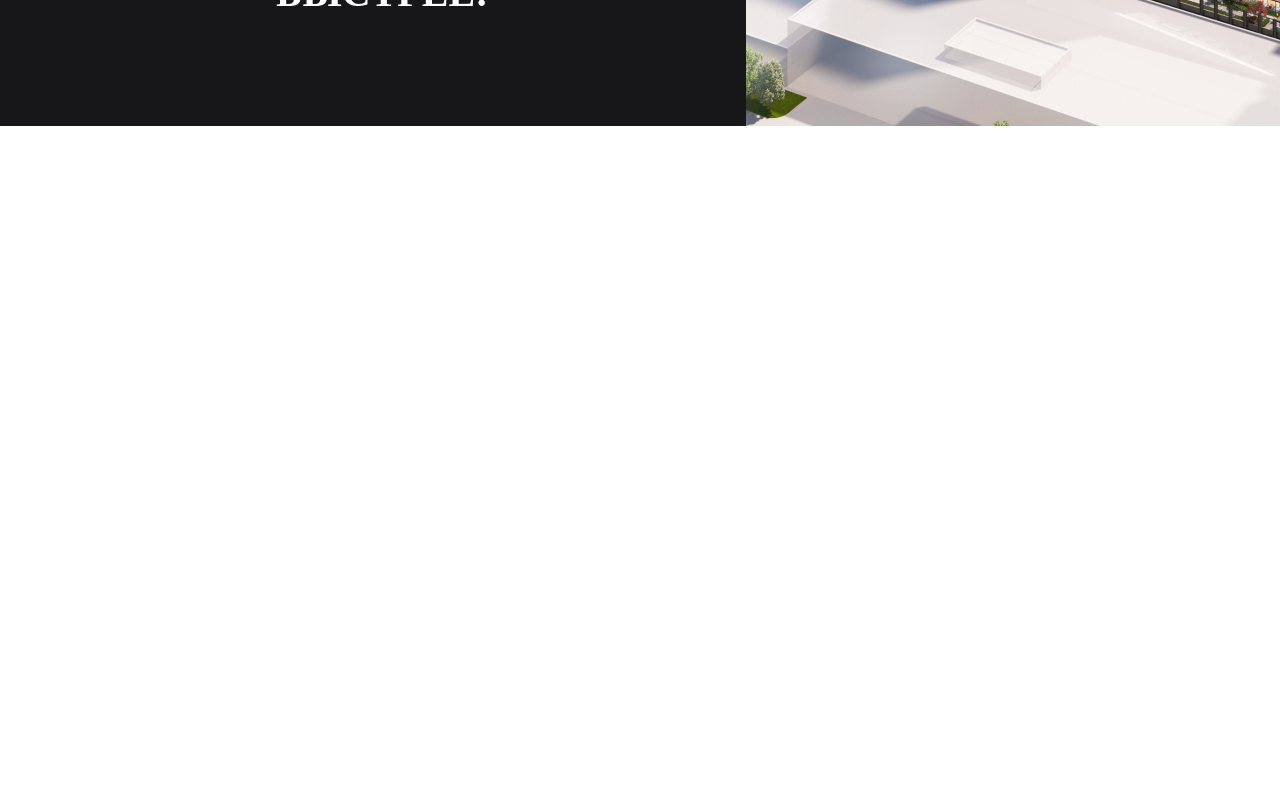
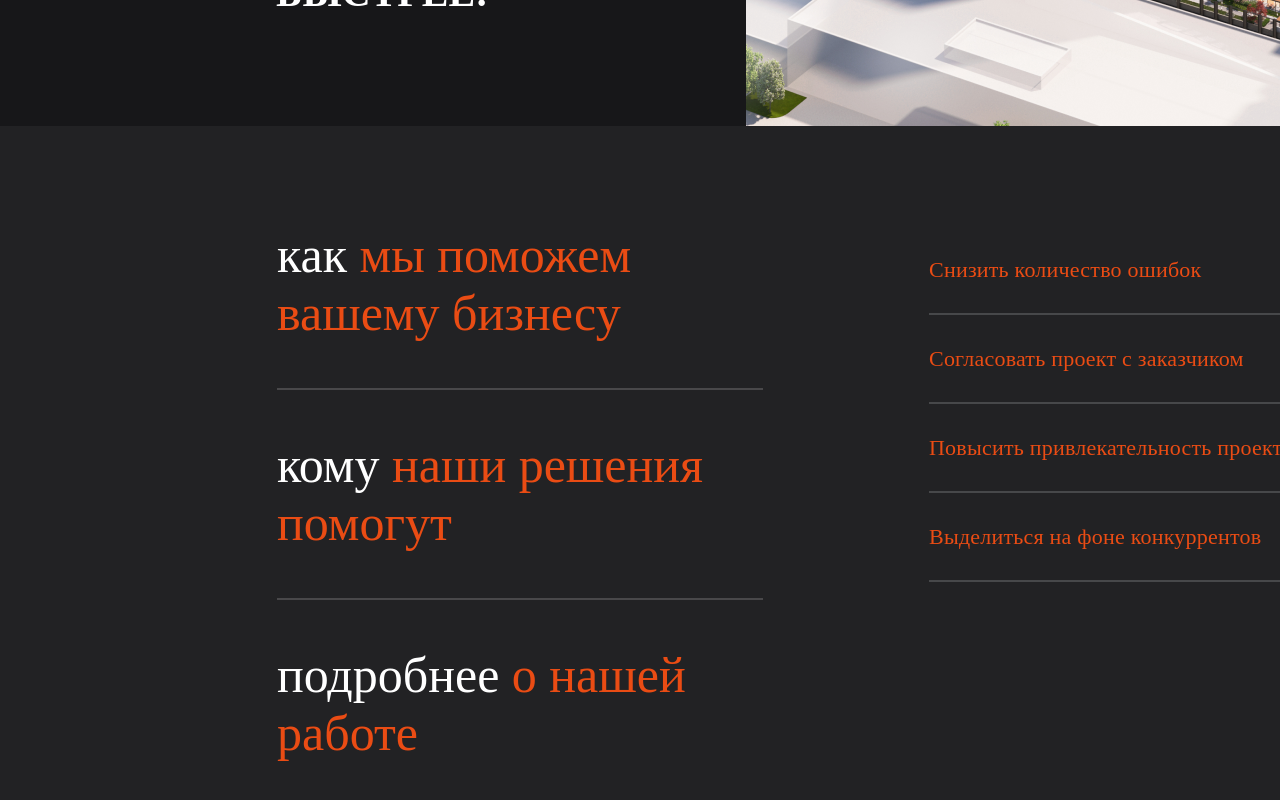
Before and after one commit to dianaveselkina/bimpro-visual, a Vue app: page / in a window 1280 px wide. Shown: the part 2236-3036 px from the top of the page. Before the commit the page ends 2362 px from the top, so only its background shows below. Built offline with nearby package versions, Linux system fonts and the light colour scheme.

Commit message:
add ListsDiv

```diff
--- a/src/App.vue
+++ b/src/App.vue
@@ -5,6 +5,7 @@
     <ServicesDiv />
     <BenefitDiv />
     <AnimationDiv />
+    <ListsDiv />
   </div>
 </template>
 <script>
@@ -13,6 +14,7 @@ import HeroDiv from './components/HeroDiv.vue';
 import ServicesDiv from './components/ServicesDiv.vue';
 import BenefitDiv from './components/BenefitDiv.vue';
 import AnimationDiv from './components/AnimationDiv.vue';
+import ListsDiv from './components/ListsDiv.vue';
 export default {
   components: {
     HeaderDiv,
@@ -20,6 +22,7 @@ export default {
     ServicesDiv,
     BenefitDiv,
     AnimationDiv,
+    ListsDiv,
   },
   data() {
     return {};
--- /dev/null
+++ b/src/components/ListsDiv.vue
@@ -0,0 +1,80 @@
+<template>
+  <div class="lists__container">
+    <div class="list__items">
+      <div class="list__item">
+        <p><span>как</span> мы поможем вашему бизнесу</p>
+      </div>
+      <hr class="hr" />
+      <div class="list__item">
+        <p><span>кому</span> наши решения помогут</p>
+      </div>
+      <hr class="hr" />
+      <div class="list__item">
+        <p><span>подробнее</span> о нашей работе</p>
+      </div>
+    </div>
+    <div class="lists__description">
+      <div class="list__item">
+        <p class="description">Снизить количество ошибок</p>
+      </div>
+      <hr class="hr1" />
+      <div class="list__item">
+        <p class="description">Согласовать проект с заказчиком</p>
+      </div>
+      <hr class="hr1" />
+      <div class="list__item">
+        <p class="description">Повысить привлекательность проекта</p>
+      </div>
+      <hr class="hr1" />
+      <div class="list__item">
+        <p class="description">Выделиться на фоне конкуррентов</p>
+      </div>
+      <hr class="hr1" />
+    </div>
+  </div>
+</template>
+<script>
+export default {};
+</script>
+<style scoped>
+.lists__container {
+  padding: 100px 277px;
+  background-color: #222224;
+  color: white;
+  display: flex;
+  flex-direction: row;
+  justify-content: space-between;
+  gap: 166px;
+}
+.list__items {
+  display: flex;
+  flex-direction: column;
+}
+p {
+  font-size: 50px;
+  color: #ea4c14;
+}
+p > span {
+  color: white;
+}
+.hr {
+  margin: 46px 0;
+  border: 0.5px solid #e3e2e2;
+  width: 486px;
+  height: 0px;
+  opacity: 0.2;
+}
+.hr1 {
+  border: 0.5px solid #9da0a3;
+  width: 784px;
+  height: 0px;
+  opacity: 0.3;
+}
+.description {
+  padding: 30px 0;
+  font-size: 22px;
+  line-height: 123%;
+  letter-spacing: 0.01em;
+  color: #ea4c14;
+}
+</style>
```
